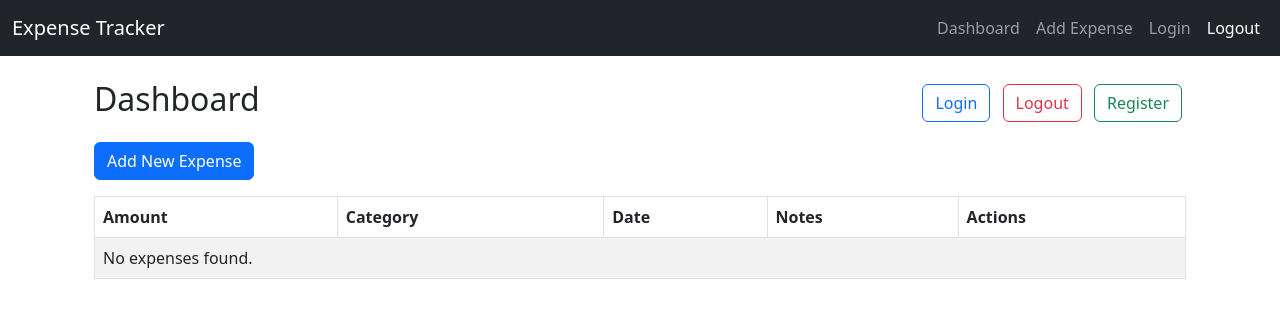
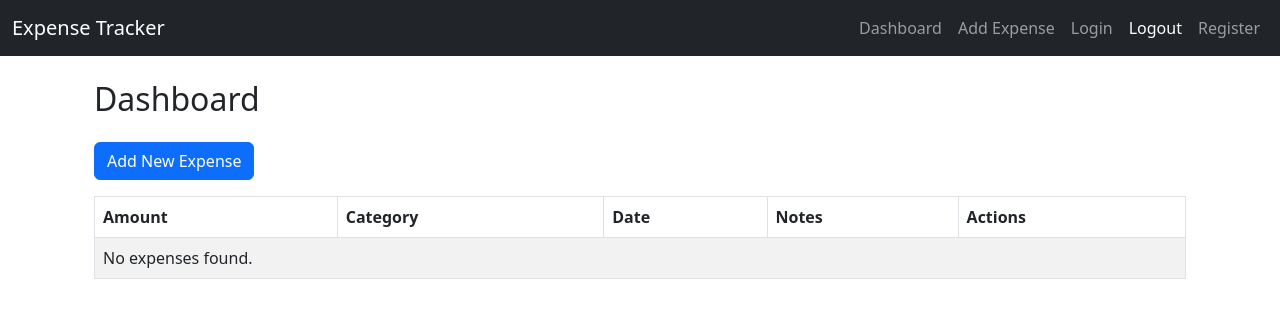
Before and after one commit to Ammaarah-web/Capstone-, a Django app: page / in a window 1280 px wide. Shown: the top 318 px of the page. Run offline with Django 4.2, Linux system fonts and the light colour scheme; the visitor is signed in with stand-in values (Sample User, id 1); data that the repository does not hold is empty.

Commit message:
add register button to nav bar

```diff
--- a/templates/base.html
+++ b/templates/base.html
@@ -29,6 +29,9 @@
                             <button type="submit" class="nav-link btn btn-link" style="color:white;">Logout</button>
                         </form>
                     </li>
+                        <li class="nav-item">
+                            <a class="nav-link" href="{% url 'register' %}">Register</a>
+                        </li>
                 </ul>
             </div>
         </div>
--- a/templates/expenses/dashboard.html
+++ b/templates/expenses/dashboard.html
@@ -3,14 +3,7 @@
 <div class="container mt-4">
     <div class="d-flex justify-content-between align-items-center mb-3">
         <h2>Dashboard</h2>
-        <div>
-            <a href="{% url 'login' %}" class="btn btn-outline-primary mx-1">Login</a>
-            <form action="{% url 'logout' %}" method="post" style="display:inline;">
-                {% csrf_token %}
-                <button type="submit" class="btn btn-outline-danger mx-1">Logout</button>
-            </form>
-            <a href="{% url 'register' %}" class="btn btn-outline-success mx-1">Register</a>
-        </div>
+            <div></div>
     </div>
     <a href="{% url 'add_expense' %}" class="btn btn-primary mb-3">Add New Expense</a>
     <table class="table table-striped table-bordered">
--- a/track_my_expenses/expenses/urls.py
+++ b/track_my_expenses/expenses/urls.py
@@ -1,7 +1,9 @@
+from django.views.generic import RedirectView
 
 from django.urls import path
 from . import views
 from django.contrib.auth import views as auth_views
+from django.views.generic import RedirectView
 
 urlpatterns = [
     path('', views.dashboard, name='dashboard'),
@@ -11,4 +13,5 @@ urlpatterns = [
     path('register/', views.register, name='register'),
     path('login/', auth_views.LoginView.as_view(template_name='login.html'), name='login'),
     path('logout/', auth_views.LogoutView.as_view(template_name='logout.html', next_page=None), name='logout'),
+    path('accounts/login/', RedirectView.as_view(url='/login/', permanent=False)),
 ]
```
